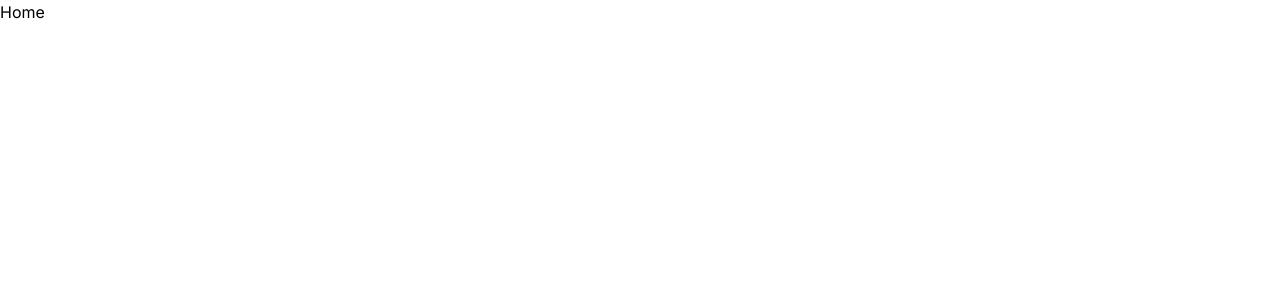
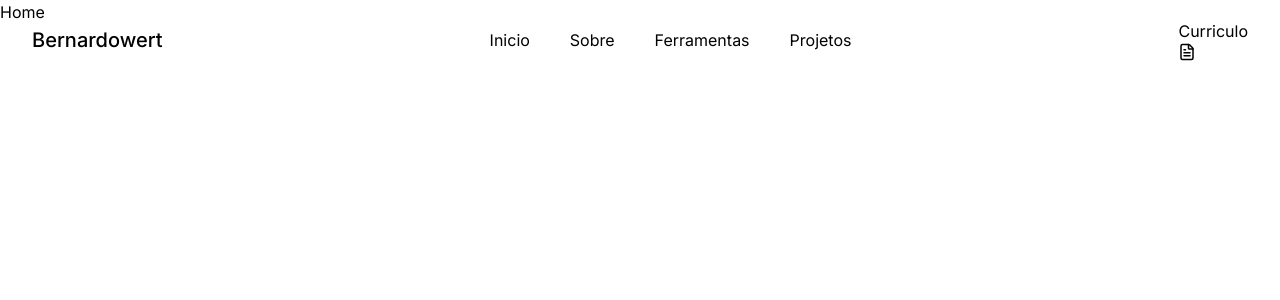
Before and after one commit to Bernardowert/portfolio-2026, a Next.js app: page / in a window 1280 px wide. Shown: the top 300 px of the page. Built offline with nearby package versions, Linux system fonts and the light colour scheme.

Commit message:
criando style guide inicial, criando header, adicionando lib lucide.

```diff
--- a/package.json
+++ b/package.json
@@ -9,6 +9,7 @@
     "lint": "eslint"
   },
   "dependencies": {
+    "lucide-react": "^0.577.0",
     "next": "16.1.6",
     "react": "19.2.3",
     "react-dom": "19.2.3",
--- a/src/app/globals.css
+++ b/src/app/globals.css
@@ -8,5 +8,6 @@
 
 
 @theme static{
-
+    --color-grey-950: #9CA3AF;
+    --color-black-900:#0A0A0A;
 }
--- a/src/app/layout.tsx
+++ b/src/app/layout.tsx
@@ -1,6 +1,7 @@
 import type { Metadata } from "next";
 import { Inter} from "next/font/google";
 import "./globals.css";
+import { Header } from "@/components/header";
 
 
 
@@ -27,6 +28,7 @@ export default function RootLayout({
       <body
         className={`${inter.variable} font-primary-inter antialiased`}
       >
+        <Header/>
         {children}
       </body>
     </html>
--- /dev/null
+++ b/src/components/header/index.tsx
@@ -0,0 +1,19 @@
+import { FileText } from "lucide-react";
+import { ContainerGRID } from "../containerGRID";
+import { NavListing } from "./navListing";
+import Link from "next/link";
+
+export function Header(){
+    return(
+        <header className="w-full fixed top-0 left-0 z-50 h-20 flex items-center">
+            <ContainerGRID className="flex items-center justify-between">
+                <strong className="text-xl font-medium">Bernardowert</strong>
+                <NavListing/>
+                <Link href="#">
+                    <span>Curriculo</span>
+                    <FileText size={18}/>
+                </Link>
+            </ContainerGRID>
+        </header>
+    )
+}
--- /dev/null
+++ b/src/components/header/navListing.tsx
@@ -0,0 +1,34 @@
+import Link from "next/link";
+
+
+
+const links = [
+     {
+          name:"Inicio",
+          href:"#"
+     },
+     {
+          name:"Sobre",
+          href:"#"
+     },
+     {
+          name:"Ferramentas",
+          href:"#"
+     },
+     {
+          name:"Projetos",
+          href:"#"
+     }
+]
+
+export function NavListing(){
+    return(
+        <nav className="flex items-center gap-10">
+             {
+                 links.map(({name,href}, index) => (
+                      <Link key={`${index} ${name}`} href={href}>{name}</Link>
+                 ))
+             }
+        </nav>
+    )
+}
```
Also changed, not shown: 1 other file (tests, documents, lock files or other folders).
